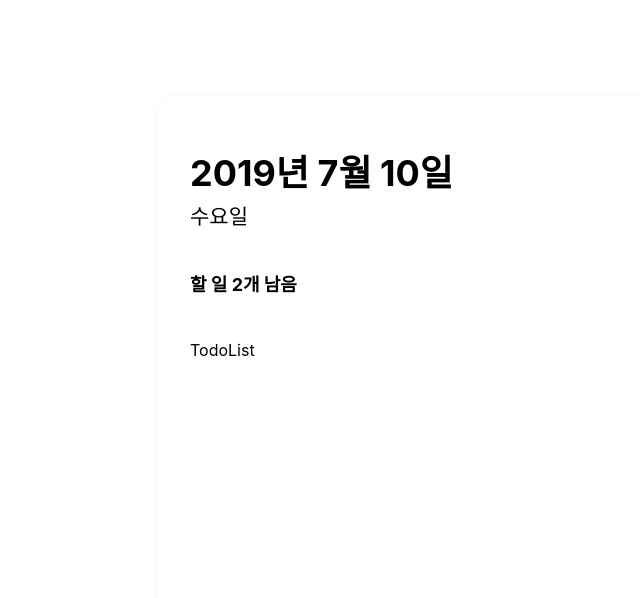
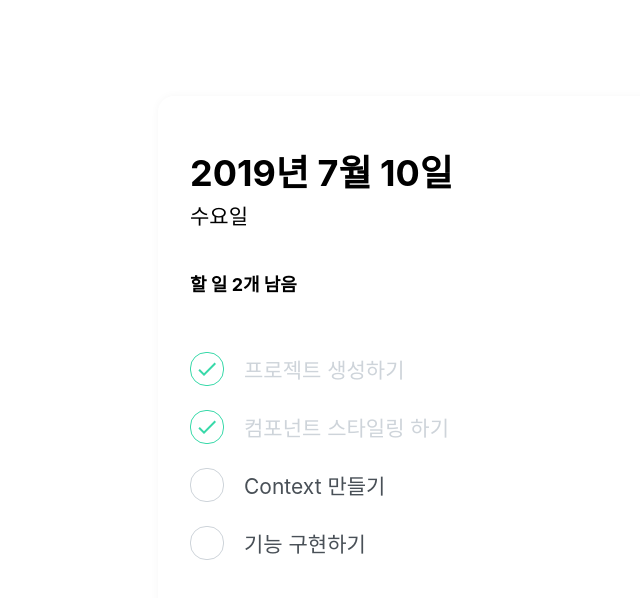
Before and after one commit to Developer-Leby/todolist-react, a React (Create React App) app: page / in a window 1280 px wide. Shown: the top 598 px of the page, without its empty margins (226-866 px from the left). Built offline with nearby package versions, Linux system fonts and the light colour scheme.

Commit message:
Todo Item 구성

```diff
--- a/package.json
+++ b/package.json
@@ -8,6 +8,7 @@
     "@testing-library/user-event": "^13.5.0",
     "react": "^17.0.2",
     "react-dom": "^17.0.2",
+    "react-icons": "^4.3.1",
     "react-scripts": "5.0.0",
     "web-vitals": "^2.1.4"
   },
--- /dev/null
+++ b/src/components/TodoItem/TodoItem.jsx
@@ -0,0 +1,19 @@
+import React from "react";
+import styles from "./TodoItem.module.css";
+import { MdDone, MdDelete } from "react-icons/md";
+
+const TodoItem = ({ id, done, text }) => {
+  return (
+    <section className={styles.todoItemBlock}>
+      <div className={`${styles.checkCircle} ${done && styles.done}`}>
+        {done && <MdDone />}
+      </div>
+      <span className={`${styles.text} ${done && styles.done}`}>{text}</span>
+      <div className={styles.remove}>
+        <MdDelete />
+      </div>
+    </section>
+  );
+};
+
+export default TodoItem;
--- /dev/null
+++ b/src/components/TodoItem/TodoItem.module.css
@@ -0,0 +1,48 @@
+.todoItemBlock {
+  display: flex;
+  align-items: center;
+  padding-top: 12px;
+  padding-bottom: 12px;
+  cursor: pointer;
+}
+.todoItemBlock:hover .remove {
+  display: block;
+}
+
+.checkCircle {
+  width: 32px;
+  height: 32px;
+  border-radius: 16px;
+  border: 1px solid #ced4da;
+  font-size: 24px;
+  display: flex;
+  align-items: center;
+  justify-content: center;
+  margin-right: 20px;
+  cursor: pointer;
+}
+.checkCircle.done {
+  border: 1px solid #38d9a9;
+  color: #38d9a9;
+}
+
+.text {
+  flex: 1;
+  font-size: 21px;
+  color: #495057;
+}
+.text.done {
+  color: #ced4da;
+}
+
+.remove {
+  display: flex;
+  align-items: center;
+  justify-content: center;
+  color: #dee2e6;
+  font-size: 24px;
+  display: none;
+}
+.remove:hover {
+  color: #ff6b6b;
+}
--- a/src/components/TodoList/TodoList.jsx
+++ b/src/components/TodoList/TodoList.jsx
@@ -1,8 +1,16 @@
 import React from "react";
+import TodoItem from "../TodoItem/TodoItem";
 import styles from "./TodoList.module.css";
 
 const TodoList = () => {
-  return <div className={styles.todoListBlock}>TodoList</div>;
+  return (
+    <div className={styles.todoListBlock}>
+      <TodoItem text="프로젝트 생성하기" done={true} />
+      <TodoItem text="컴포넌트 스타일링 하기" done={true} />
+      <TodoItem text="Context 만들기" done={false} />
+      <TodoItem text="기능 구현하기" done={false} />
+    </div>
+  );
 };
 
 export default TodoList;
```
Also changed, not shown: 1 other file (tests, documents, lock files or other folders).
